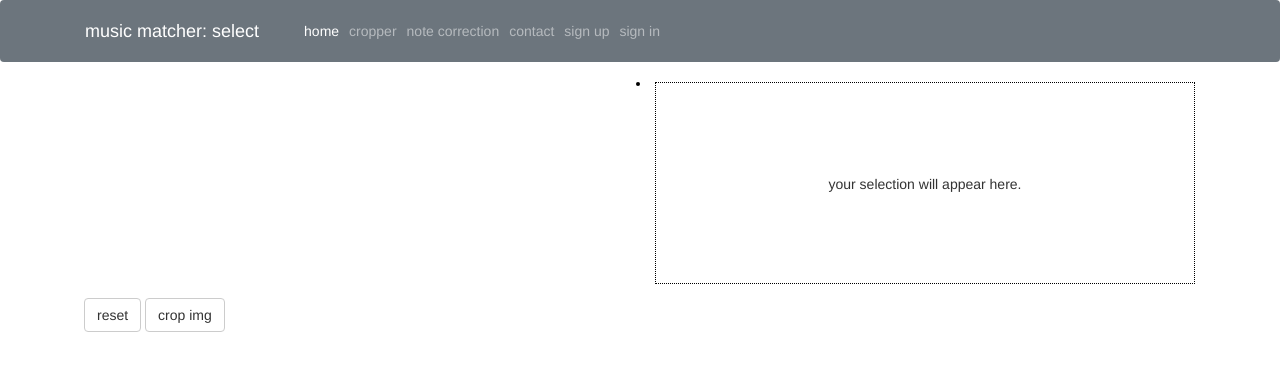
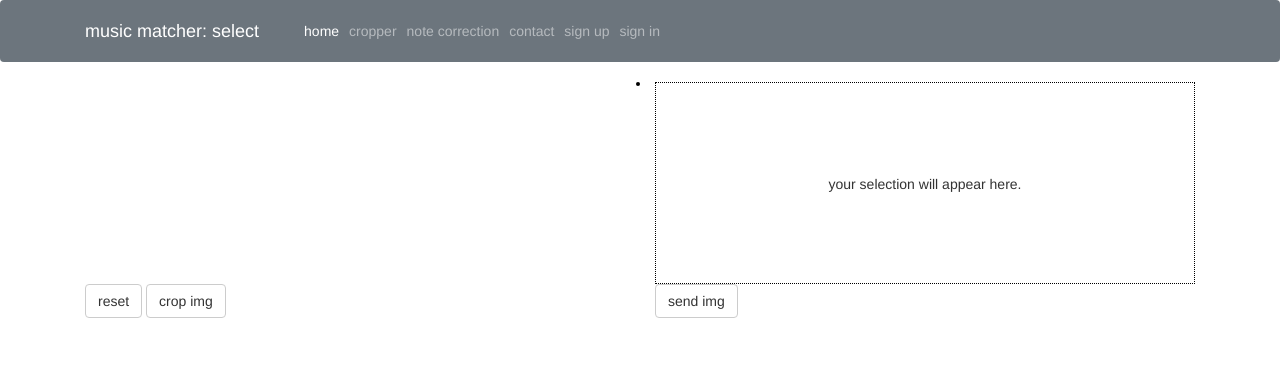
Before and after one commit to tobiasw225/musicmatcher, a PHP site: page /crop_notes.php in a window 1280 px wide. Shown: the top 371 px of the page. Run offline with PHP 8.4, Linux system fonts and the light colour scheme; some libraries are stand-ins or nearby versions.

Commit message:
send result to editing (not yet working)

```diff
--- a/crop_notes.php
+++ b/crop_notes.php
@@ -84,12 +84,17 @@
 				</div>
 
 				<div class="row">
-					<div id="mybuttons">
+					<div class="col mybuttons" >
 						<button class="btn btn-default" id="select-all-btn" class="tooltip" title="reset selection - try again, no worries.">
 							reset
 						</button>
-						<button class="btn btn-default" id="submitmydata" class="tooltip" title="this will submit your data and show the selection on the right side!">
+						<button class="btn btn-default" id="cropmypicture" class="tooltip" title="this will crop the picture and show the selection on the right side!">
 							crop img
+						</button>
+					</div>
+					<div class="col mybuttons">
+						<button class="btn btn-default" id="sendtoomr" class="tooltip" title="this will submit your data and navigate to the next page!">
+							send img
 						</button>
 					</div>
 
```
Also changed, not shown: php/omr_processing.php (added, +21 -0 lines).
